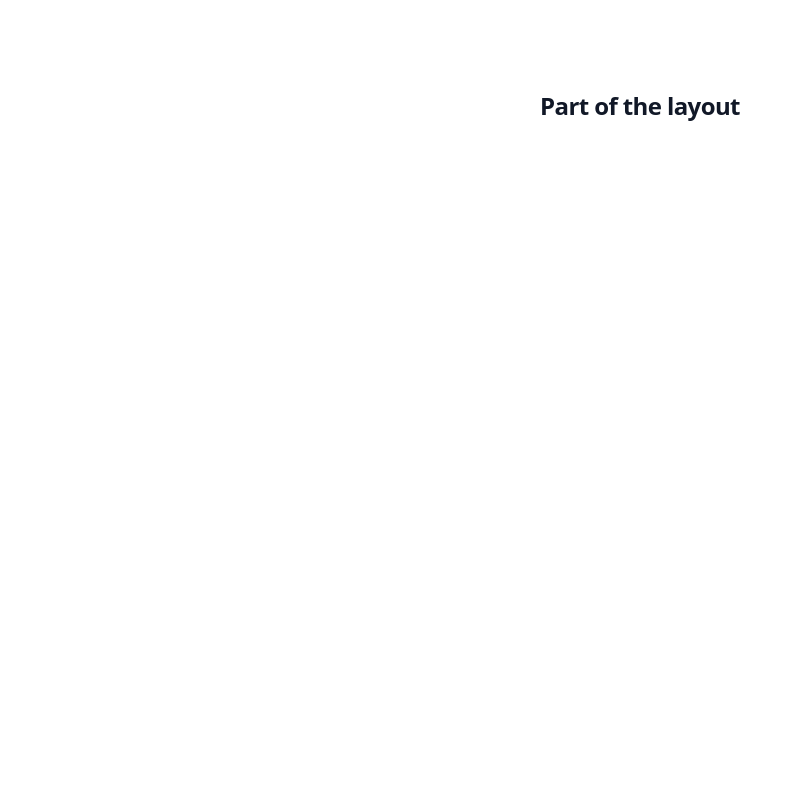
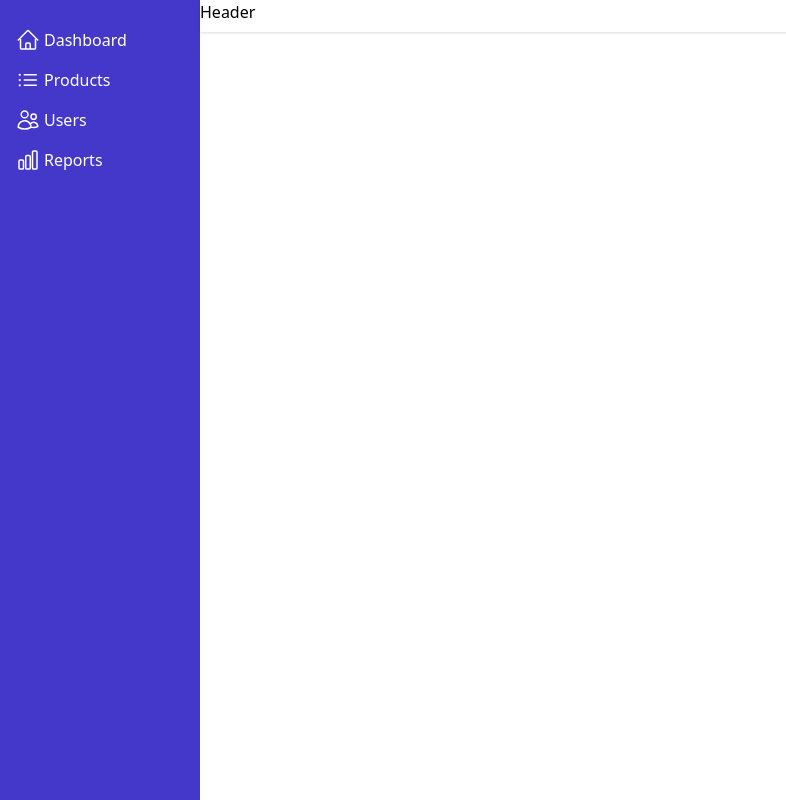
Before and after one commit to martinwilchesdev/laravel_vue_ecommerce, a Vue app in the folder frontend/: page /app in a window 1280 px wide. Shown: the whole page, without its empty margins (0-786 px from the left). Built offline with nearby package versions, Linux system fonts and the light colour scheme.

Commit message:
Diseño basico del sidebar

```diff
--- a/frontend/index.html
+++ b/frontend/index.html
@@ -7,7 +7,7 @@
         <title>Vite + Vue</title>
     </head>
     <body class="h-full">
-        <div id="app"></div>
+        <div id="app" class="h-full"></div>
         <script type="module" src="/src/main.js"></script>
     </body>
 </html>
--- a/frontend/src/App.vue
+++ b/frontend/src/App.vue
@@ -1,7 +1,6 @@
 <script setup>
 import {ref, computed} from 'vue'
 import useCounterStore from './store'
-import { RouterView } from 'vue-router'
 
 const store = useCounterStore()
 const test = computed(() => store.counter)
--- a/frontend/src/components/AppLayout.vue
+++ /dev/null
@@ -1,28 +0,0 @@
-<script setup>
-
-import { RouterLink, RouterView } from 'vue-router';
-const props = defineProps({
-    title: {
-        type: String,
-        default: '',
-    },
-})
-
-const emit = defineEmits(['submit'])
-</script>
-
-<template>
-    <div
-        class="flex min-h-full flex-1 flex-col justify-center px-6 py-12 lg:px-8"
-    >
-        <div class="sm:mx-auto sm:w-full sm:max-w-sm">
-            <h2
-                class="mt-10 text-center text-2xl/9 font-bold tracking-tight text-gray-900"
-            >
-                Part of the layout
-            </h2>
-            <RouterView />
-        </div>
-
-    </div>
-</template>
--- /dev/null
+++ b/frontend/src/components/NavBarLink.vue
@@ -0,0 +1,17 @@
+<script setup>
+const props = defineProps({
+    path: {
+        type: String,
+        default: '',
+    },
+})
+</script>
+
+<template>
+    <RouterLink
+        :to="{ name: path }"
+        class="flex items-center gap-1 py-1 px-2 my-2 rounded transition-colors hover:bg-black/20"
+    >
+        <slot></slot>
+    </RouterLink>
+</template>
--- /dev/null
+++ b/frontend/src/components/Sidebar.vue
@@ -0,0 +1,33 @@
+<script setup>
+import { HomeIcon, UsersIcon, ListBulletIcon, ChartBarIcon } from '@heroicons/vue/24/outline'
+import NavBarLink from './NavBarLink.vue'
+</script>
+
+<template>
+    <nav class="w-[200px] bg-indigo-700 text-white py-4 px-2">
+        <NavBarLink path="app.dashboard">
+            <span>
+                <HomeIcon class="size-6" />
+            </span>
+            <span class="text-md">Dashboard</span>
+        </NavBarLink>
+        <NavBarLink path="app.products">
+            <span>
+                <ListBulletIcon class="size-6" />
+            </span>
+            <span class="text-md">Products</span>
+        </NavBarLink>
+        <NavBarLink path="app.users">
+            <span>
+                <UsersIcon class="size-6" />
+            </span>
+            <span class="text-md">Users</span>
+        </NavBarLink>
+        <NavBarLink path="app.reports">
+            <span>
+                <ChartBarIcon class="size-6" />
+            </span>
+            <span class="text-md">Reports</span>
+        </NavBarLink>
+    </nav>
+</template>
--- /dev/null
+++ b/frontend/src/components/layouts/AppLayout.vue
@@ -0,0 +1,26 @@
+<script setup>
+import { RouterLink, RouterView } from 'vue-router'
+import Sidebar from '../Sidebar.vue'
+
+const props = defineProps({
+    title: {
+        type: String,
+        default: '',
+    },
+})
+
+const emit = defineEmits(['submit'])
+</script>
+
+<template>
+    <div class="flex min-h-full">
+        <!-- Sidebar -->
+        <Sidebar />
+        <div class="flex-1">
+            <header class="h-8 shadow bg-white">Header</header>
+            <main>
+                <RouterView />
+            </main>
+        </div>
+    </div>
+</template>
--- a/frontend/src/router/index.js
+++ b/frontend/src/router/index.js
@@ -1,7 +1,7 @@
 import { createWebHistory, createRouter } from 'vue-router'
 
 // Layouts
-import AppLayout from '../components/AppLayout.vue'
+import AppLayout from '../components/layouts/AppLayout.vue'
 
 // Views
 import RequestPasswordResetView from '../Views/RequestPasswordResetView.vue'
@@ -18,6 +18,21 @@ const routes = [
             {
                 path: 'dashboard',
                 name: 'app.dashboard',
+                component: DashboardView,
+            },
+            {
+                path: 'products',
+                name: 'app.products',
+                component: DashboardView,
+            },
+            {
+                path: 'users',
+                name: 'app.users',
+                component: DashboardView,
+            },
+            {
+                path: 'reports',
+                name: 'app.reports',
                 component: DashboardView,
             },
         ],
--- a/frontend/src/views/LoginView.vue
+++ b/frontend/src/views/LoginView.vue
@@ -1,5 +1,5 @@
 <script setup>
-import GuestLayout from '../components/GuestLayout.vue'
+import GuestLayout from '../components/layouts/GuestLayout.vue'
 
 const login = () => {
     console.log('Login')
--- a/frontend/src/views/RequestPasswordResetView.vue
+++ b/frontend/src/views/RequestPasswordResetView.vue
@@ -1,5 +1,5 @@
 <script setup>
-import GuestLayout from '../components/GuestLayout.vue'
+import GuestLayout from '../components/layouts/GuestLayout.vue'
 
 const requestPasswordReset = () => {
     // TODO
--- a/frontend/src/views/ResetPasswordView.vue
+++ b/frontend/src/views/ResetPasswordView.vue
@@ -1,5 +1,5 @@
 <script setup>
-import GuestLayout from '../components/GuestLayout.vue'
+import GuestLayout from '../components/layouts/GuestLayout.vue'
 
 const resetPassword = () => {
     // TODO
```
Also changed, not shown: frontend/src/components/layouts/GuestLayout.vue (renamed from frontend/src/components/GuestLayout.vue).
